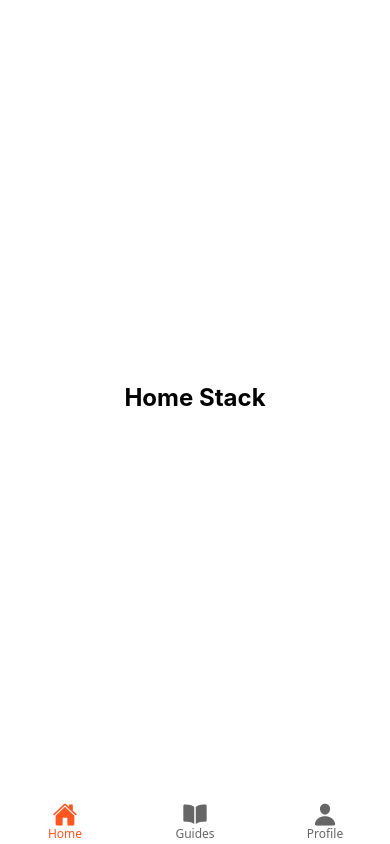
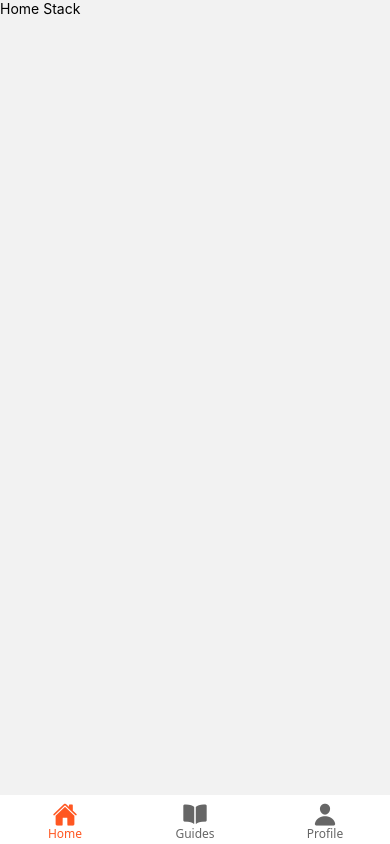
Before and after one commit to ShireenShamil/AI-Travel-Planner-App, a React Native app: screen /Home in a window 390 px wide. Built offline with nearby package versions, Linux system fonts and the light colour scheme.

Commit message:
Home stack updates

```diff
--- a/navigation/HomeStack.tsx
+++ b/navigation/HomeStack.tsx
@@ -1,25 +1,36 @@
+import { useNavigation } from '@react-navigation/native';
+import { NativeStackNavigationProp } from '@react-navigation/native-stack';
 import React from 'react';
-import { View, Text, StyleSheet } from 'react-native';
+import { View, Text, StyleSheet, SafeAreaView } from 'react-native';
 
+export type HomeStackParamList = {
+    HomeMain: undefined;
+    NewTrip: undefined;
+    PlanTrip: {trip:any};
+    AIChat: undefined;
+    MapScreen: undefined;
+}
+
+export type TabNavigatorParamList = {
+    Home: undefined;
+    Guides: undefined;
+    Profile : undefined;
+}
+
+type HomeScreenNavigationProp = NativeStackNavigationProp<HomeStackParamList & TabNavigatorParamList>
 const HomeStack = () => {
+
+    const Navigation = useNavigation();
+
     return (
-        <View style={styles.container}>
-            <Text style={styles.text}>Home Stack</Text>
-        </View>
+        <SafeAreaView>
+            <Text>Home Stack</Text>
+        </SafeAreaView>
     );
 };
 
 const styles = StyleSheet.create({
-    container: {
-        flex: 1,
-        justifyContent: 'center',
-        alignItems: 'center',
-        backgroundColor: '#fff',
-    },
-    text: {
-        fontSize: 24,
-        fontWeight: 'bold',
-    },
+
 });
 
 export default HomeStack;
```
